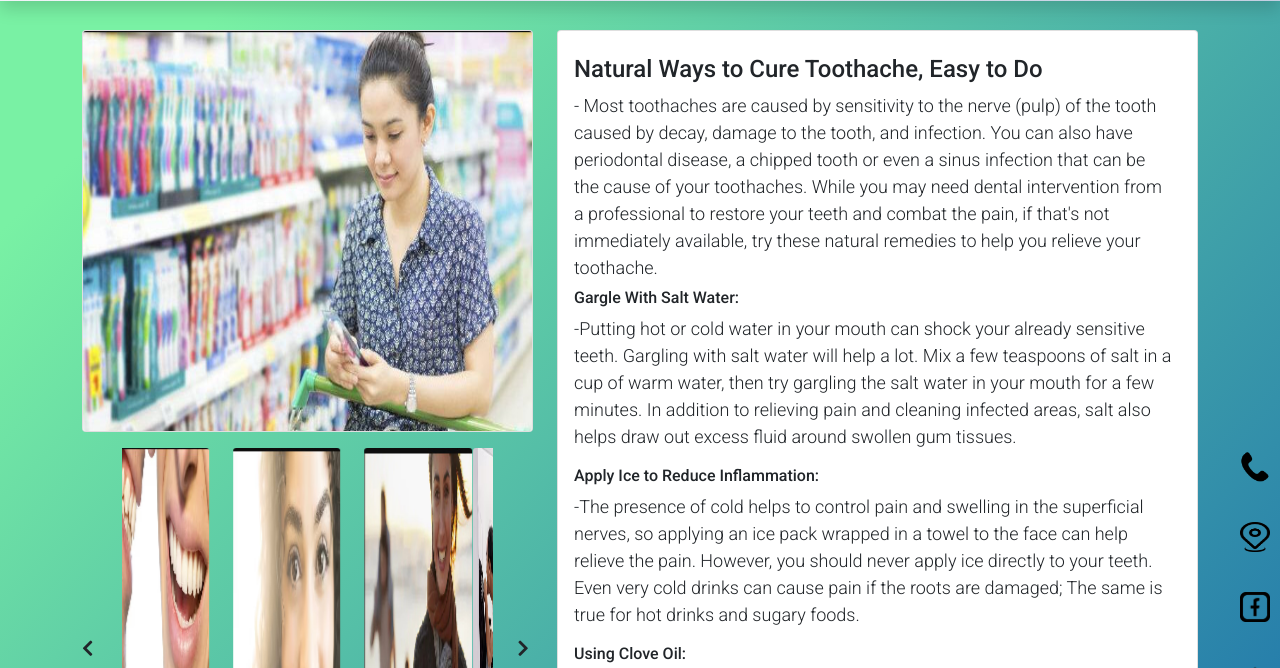
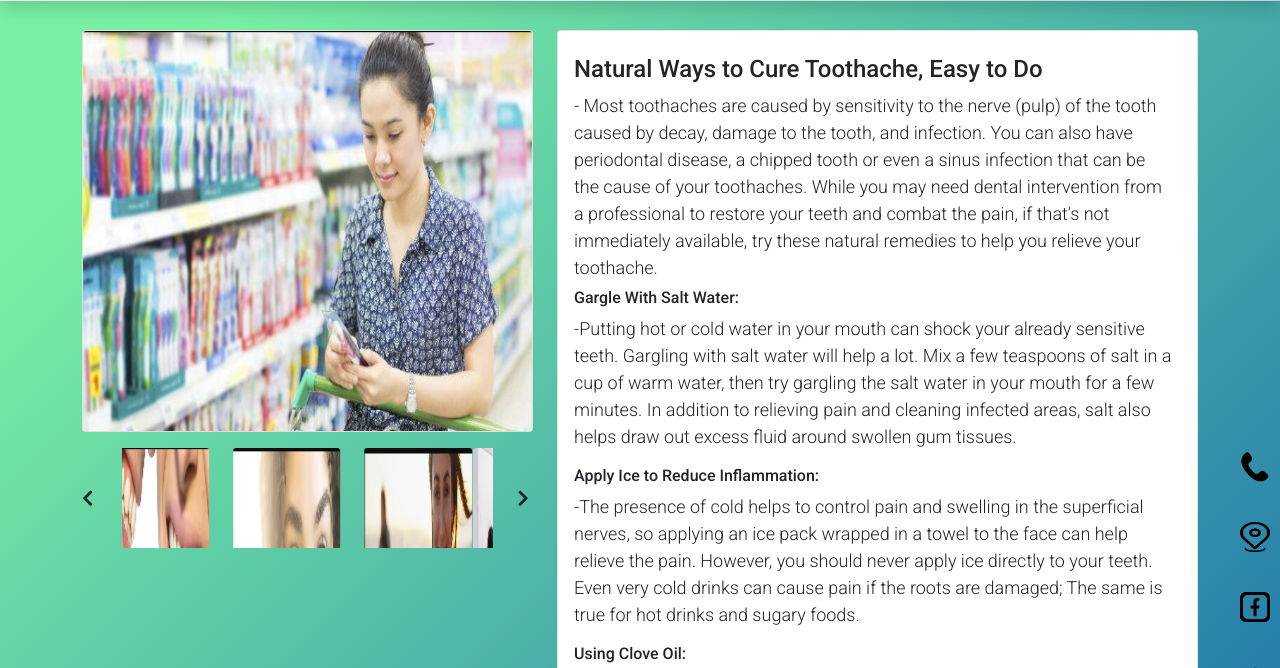
Before and after one commit to nghimathit/32smiles, a plain HTML site: page post1.html in a window 1280 px wide. Shown: the part 98-766 px from the top of the page. Drawn offline with Linux system fonts and the light colour scheme; a small style sheet from the web is missing.

Commit message:
Update post1.html

```diff
--- a/post1.html
+++ b/post1.html
@@ -190,7 +190,7 @@
                             <div class="carousel-inner product-links-wap" role="listbox">
 
                                 <!--First slide-->
-                                <div class="carousel-item active">
+                                <div class="carousel-item active" style="height: 100px;">
                                     <div class="row">
                                         <div class="col-4">
                                             <a href="#">
@@ -212,7 +212,7 @@
                                 <!--/.First slide-->
 
                                 <!--Second slide-->
-                                <div class="carousel-item">
+                                <div class="carousel-item" style="height: 100px;">
                                     <div class="row">
                                         <div class="col-4">
                                             <a href="#">
```
